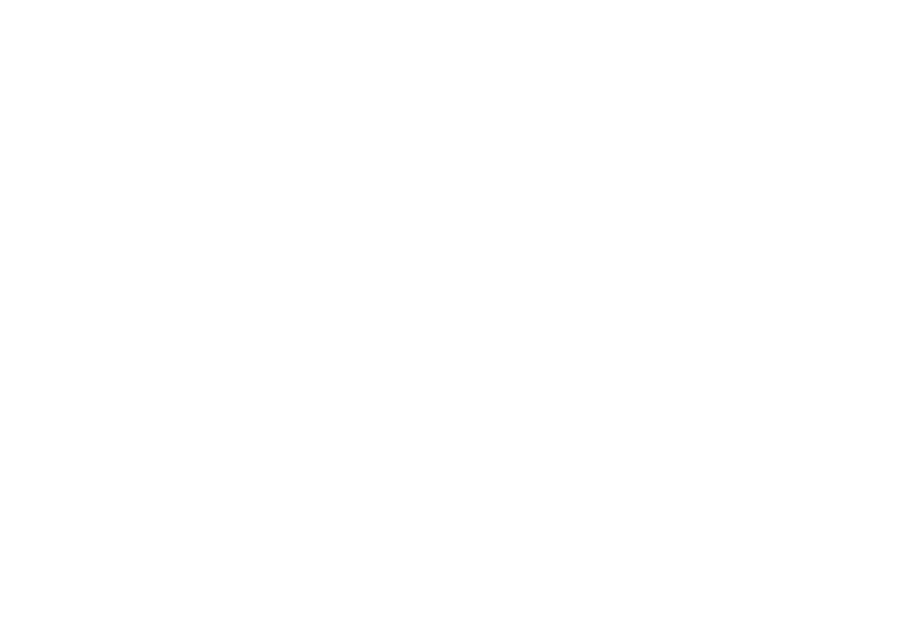
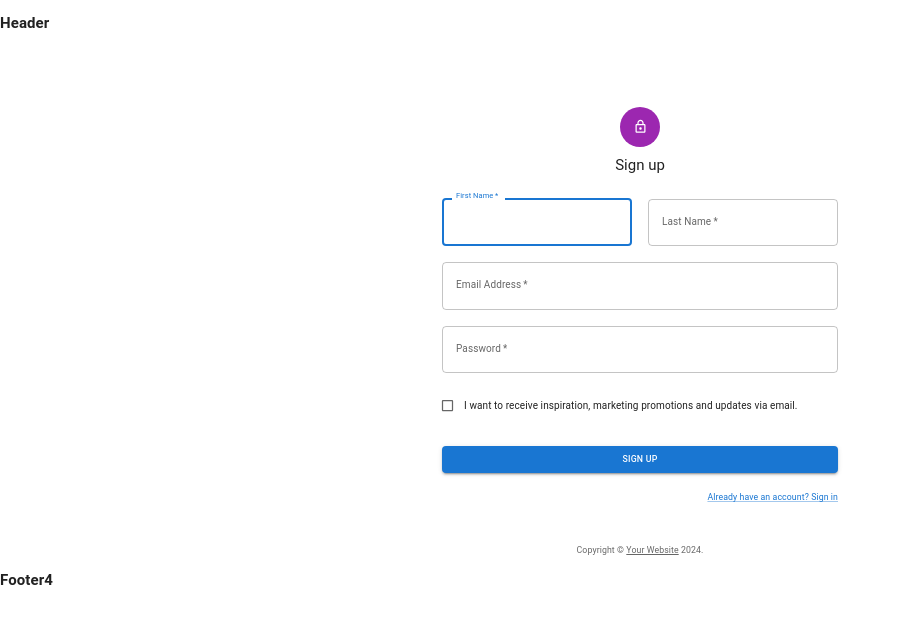
Before and after one commit to huucuong-unn/fu-exe-backend, a React (Create React App) app in the folder frontend/: page /sign-up in a window 1280 px wide. Before the commit this address had no page. Shown: the top 624 px of the page, without its empty margins (0-901 px from the left). Built offline with nearby package versions, Linux system fonts and the light colour scheme.

Commit message:
add mui library

```diff
--- a/frontend/package.json
+++ b/frontend/package.json
@@ -4,6 +4,10 @@
     "proxy": "https://fu-exe.onrender.com",
     "private": true,
     "dependencies": {
+        "@emotion/react": "^11.11.4",
+        "@emotion/styled": "^11.11.5",
+        "@mui/icons-material": "^5.15.17",
+        "@mui/material": "^5.15.17",
         "@testing-library/jest-dom": "^5.17.0",
         "@testing-library/react": "^13.4.0",
         "@testing-library/user-event": "^13.5.0",
--- /dev/null
+++ b/frontend/src/pages/SignIn/index.js
@@ -0,0 +1,112 @@
+import * as React from 'react';
+import Avatar from '@mui/material/Avatar';
+import Button from '@mui/material/Button';
+import CssBaseline from '@mui/material/CssBaseline';
+import TextField from '@mui/material/TextField';
+import FormControlLabel from '@mui/material/FormControlLabel';
+import Checkbox from '@mui/material/Checkbox';
+import Link from '@mui/material/Link';
+import Grid from '@mui/material/Grid';
+import Box from '@mui/material/Box';
+import LockOutlinedIcon from '@mui/icons-material/LockOutlined';
+import Typography from '@mui/material/Typography';
+import Container from '@mui/material/Container';
+import { createTheme, ThemeProvider } from '@mui/material/styles';
+
+function Copyright(props) {
+  return (
+    <Typography variant="body2" color="text.secondary" align="center" {...props}>
+      {'Copyright © '}
+      <Link color="inherit" href="https://mui.com/">
+        Your Website
+      </Link>{' '}
+      {new Date().getFullYear()}
+      {'.'}
+    </Typography>
+  );
+}
+
+// TODO remove, this demo shouldn't need to reset the theme.
+
+const defaultTheme = createTheme();
+
+export default function SignIn() {
+  const handleSubmit = (event) => {
+    event.preventDefault();
+    const data = new FormData(event.currentTarget);
+    console.log({
+      email: data.get('email'),
+      password: data.get('password'),
+    });
+  };
+
+  return (
+    <ThemeProvider theme={defaultTheme}>
+      <Container component="main" maxWidth="xs">
+        <CssBaseline />
+        <Box
+          sx={{
+            marginTop: 8,
+            display: 'flex',
+            flexDirection: 'column',
+            alignItems: 'center',
+          }}
+        >
+          <Avatar sx={{ m: 1, bgcolor: 'secondary.main' }}>
+            <LockOutlinedIcon />
+          </Avatar>
+          <Typography component="h1" variant="h5">
+            Sign in
+          </Typography>
+          <Box component="form" onSubmit={handleSubmit} noValidate sx={{ mt: 1 }}>
+            <TextField
+              margin="normal"
+              required
+              fullWidth
+              id="email"
+              label="Email Address"
+              name="email"
+              autoComplete="email"
+              autoFocus
+            />
+            <TextField
+              margin="normal"
+              required
+              fullWidth
+              name="password"
+              label="Password"
+              type="password"
+              id="password"
+              autoComplete="current-password"
+            />
+            <FormControlLabel
+              control={<Checkbox value="remember" color="primary" />}
+              label="Remember me"
+            />
+            <Button
+              type="submit"
+              fullWidth
+              variant="contained"
+              sx={{ mt: 3, mb: 2 }}
+            >
+              Sign In
+            </Button>
+            <Grid container>
+              <Grid item xs>
+                <Link href="#" variant="body2">
+                  Forgot password?
+                </Link>
+              </Grid>
+              <Grid item>
+                <Link href="#" variant="body2">
+                  {"Don't have an account? Sign Up"}
+                </Link>
+              </Grid>
+            </Grid>
+          </Box>
+        </Box>
+        <Copyright sx={{ mt: 8, mb: 4 }} />
+      </Container>
+    </ThemeProvider>
+  );
+}
--- /dev/null
+++ b/frontend/src/pages/SignUp/index.js
@@ -0,0 +1,133 @@
+import * as React from 'react';
+import Avatar from '@mui/material/Avatar';
+import Button from '@mui/material/Button';
+import CssBaseline from '@mui/material/CssBaseline';
+import TextField from '@mui/material/TextField';
+import FormControlLabel from '@mui/material/FormControlLabel';
+import Checkbox from '@mui/material/Checkbox';
+import Link from '@mui/material/Link';
+import Grid from '@mui/material/Grid';
+import Box from '@mui/material/Box';
+import LockOutlinedIcon from '@mui/icons-material/LockOutlined';
+import Typography from '@mui/material/Typography';
+import Container from '@mui/material/Container';
+import { createTheme, ThemeProvider } from '@mui/material/styles';
+
+function Copyright(props) {
+  return (
+    <Typography variant="body2" color="text.secondary" align="center" {...props}>
+      {'Copyright © '}
+      <Link color="inherit" href="https://mui.com/">
+        Your Website
+      </Link>{' '}
+      {new Date().getFullYear()}
+      {'.'}
+    </Typography>
+  );
+}
+
+// TODO remove, this demo shouldn't need to reset the theme.
+
+const defaultTheme = createTheme();
+
+export default function SignUp() {
+  const handleSubmit = (event) => {
+    event.preventDefault();
+    const data = new FormData(event.currentTarget);
+    console.log({
+      email: data.get('email'),
+      password: data.get('password'),
+    });
+  };
+
+  return (
+    <ThemeProvider theme={defaultTheme}>
+      <Container component="main" maxWidth="xs">
+        <CssBaseline />
+        <Box
+          sx={{
+            marginTop: 8,
+            display: 'flex',
+            flexDirection: 'column',
+            alignItems: 'center',
+          }}
+        >
+          <Avatar sx={{ m: 1, bgcolor: 'secondary.main' }}>
+            <LockOutlinedIcon />
+          </Avatar>
+          <Typography component="h1" variant="h5">
+            Sign up
+          </Typography>
+          <Box component="form" noValidate onSubmit={handleSubmit} sx={{ mt: 3 }}>
+            <Grid container spacing={2}>
+              <Grid item xs={12} sm={6}>
+                <TextField
+                  autoComplete="given-name"
+                  name="firstName"
+                  required
+                  fullWidth
+                  id="firstName"
+                  label="First Name"
+                  autoFocus
+                />
+              </Grid>
+              <Grid item xs={12} sm={6}>
+                <TextField
+                  required
+                  fullWidth
+                  id="lastName"
+                  label="Last Name"
+                  name="lastName"
+                  autoComplete="family-name"
+                />
+              </Grid>
+              <Grid item xs={12}>
+                <TextField
+                  required
+                  fullWidth
+                  id="email"
+                  label="Email Address"
+                  name="email"
+                  autoComplete="email"
+                />
+              </Grid>
+              <Grid item xs={12}>
+                <TextField
+                  required
+                  fullWidth
+                  name="password"
+                  label="Password"
+                  type="password"
+                  id="password"
+                  autoComplete="new-password"
+                />
+              </Grid>
+              <Grid item xs={12}>
+                <FormControlLabel
+                  control={<Checkbox value="allowExtraEmails" color="primary" />}
+                  label="I want to receive inspiration, marketing promotions and updates via email."
+                />
+              </Grid>
+            </Grid>
+            <Button
+              type="submit"
+              fullWidth
+              variant="contained"
+              sx={{ mt: 3, mb: 2 }}
+            >
+              Sign Up
+            </Button>
+            <Grid container justifyContent="flex-end">
+              <Grid item>
+                <Link href="#" variant="body2">
+                  Already have an account? Sign in
+                </Link>
+              </Grid>
+            </Grid>
+          </Box>
+        </Box>
+        <Copyright sx={{ mt: 5 }} />
+      </Container>
+    </ThemeProvider>
+  );
+}
--- a/frontend/src/routes/index.js
+++ b/frontend/src/routes/index.js
@@ -1,10 +1,15 @@
 import Home from '~/pages/Home';
 import Following from '~/pages/Following';
+import SignIn from '~/pages/SignIn';
+import SignUp from '~/pages/SignUp';
 // import DefaultLayout from '~/components/Layouts/DefaultLayout';
 
 const publicRoutes = [
     { path: '/', component: Home },
     { path: '/following', component: Following },
+    { path: '/sign-in', component: SignIn },
+    { path: '/sign-up', component: SignUp },
+
 ];
 
 const privateRoutes = [];
```
Also changed, not shown: 1 other file (tests, documents, lock files or other folders). Lines whose indentation alone changed are shown as unchanged.
